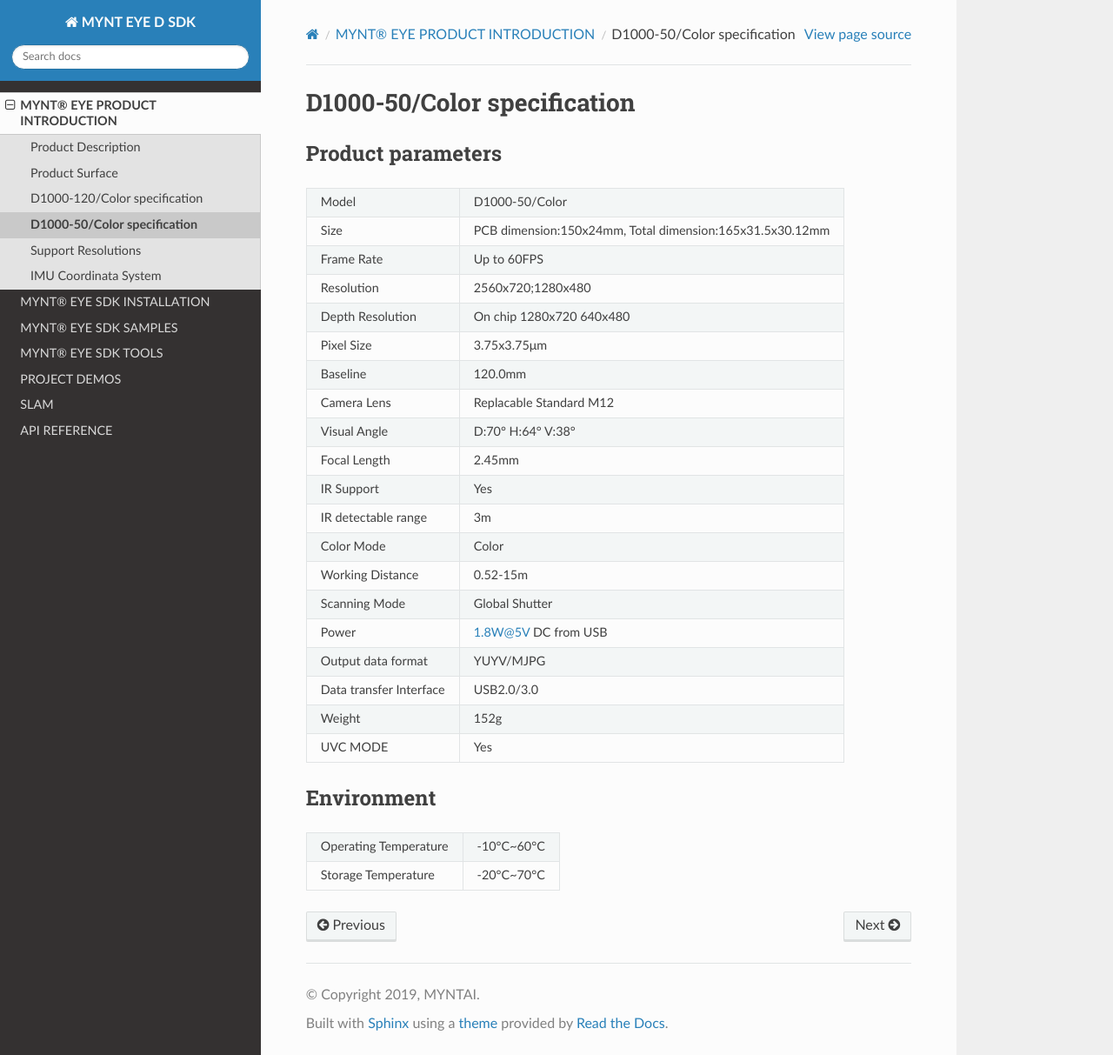
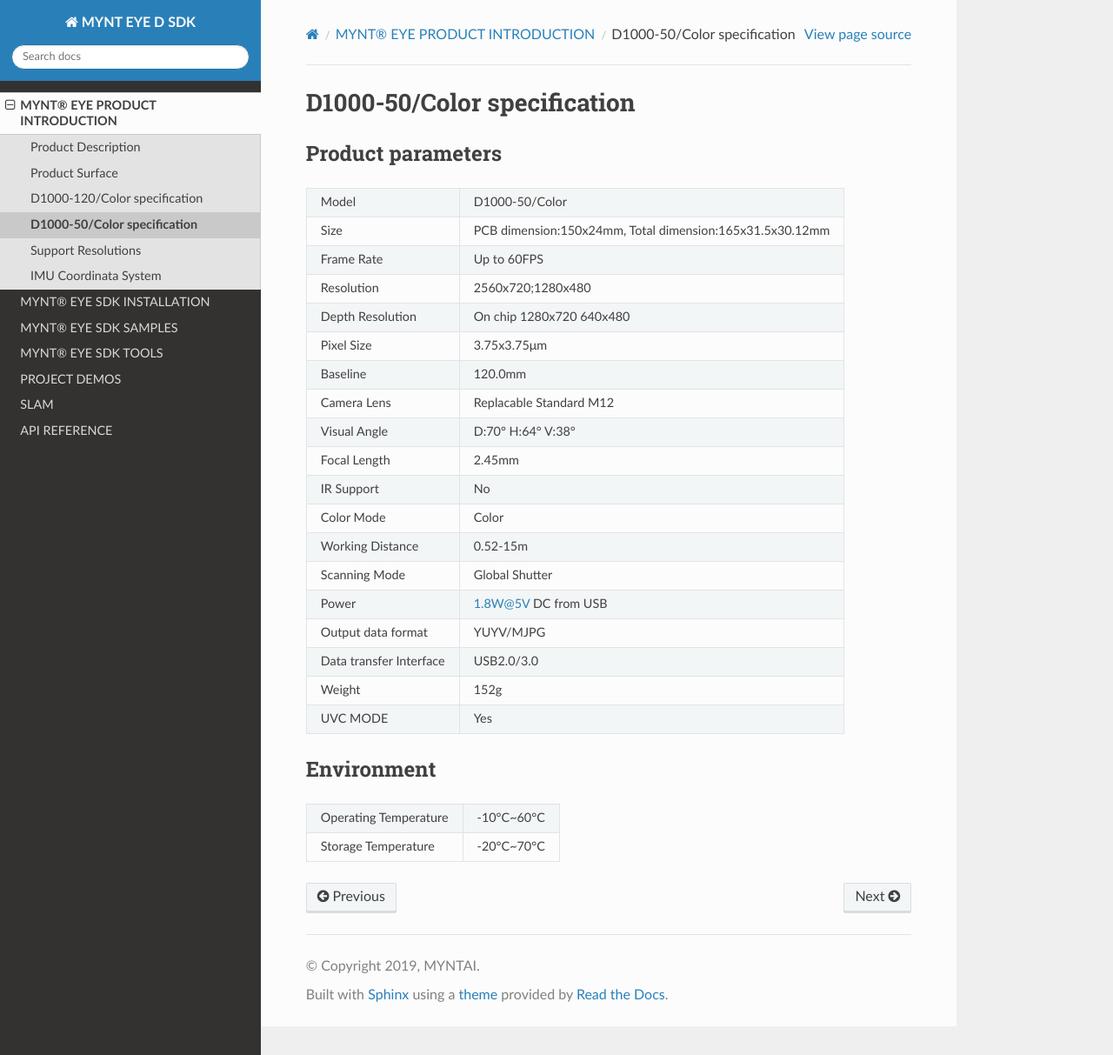
Before and after one commit to slightech/MYNT-EYE-D-SDK, a Sphinx documentation site: the page built from docs/product/params_d1000_50.rst, in a window 1280 px wide and 1213 px high. Shown: the whole window at 87% size. Built offline with Sphinx 7.4.7 and the Read the Docs theme 2.0.0, drawn with Linux system fonts in a browser that asks for light colours.

```diff
--- a/docs/installation/ros/ros_install.rst
+++ b/docs/installation/ros/ros_install.rst
@@ -21,6 +21,8 @@ ROS Melodic (Ubuntu 18.04)
   sudo apt install ros-melodic-desktop-full
   sudo rosdep init
   rosdep update
+  echo "source /opt/ros/melodic/setup.bash" >> ~/.bashrc
+  source ~/.bashrcs
 
 ROS Kinetic (Ubuntu 16.04)
 ~~~~~~~~~~~~~~~~~~~~~~~~~~
--- a/docs/product/params_d1000_50.rst
+++ b/docs/product/params_d1000_50.rst
@@ -31,9 +31,7 @@ Product parameters
 ---------------------------  ------------------------------------
   Focal Length                 2.45mm
 ---------------------------  ------------------------------------
-  IR Support                    Yes
----------------------------  ------------------------------------
-  IR detectable range          3m
+  IR Support                    No
 ---------------------------  ------------------------------------
   Color Mode                   Color
 ---------------------------  ------------------------------------
```
